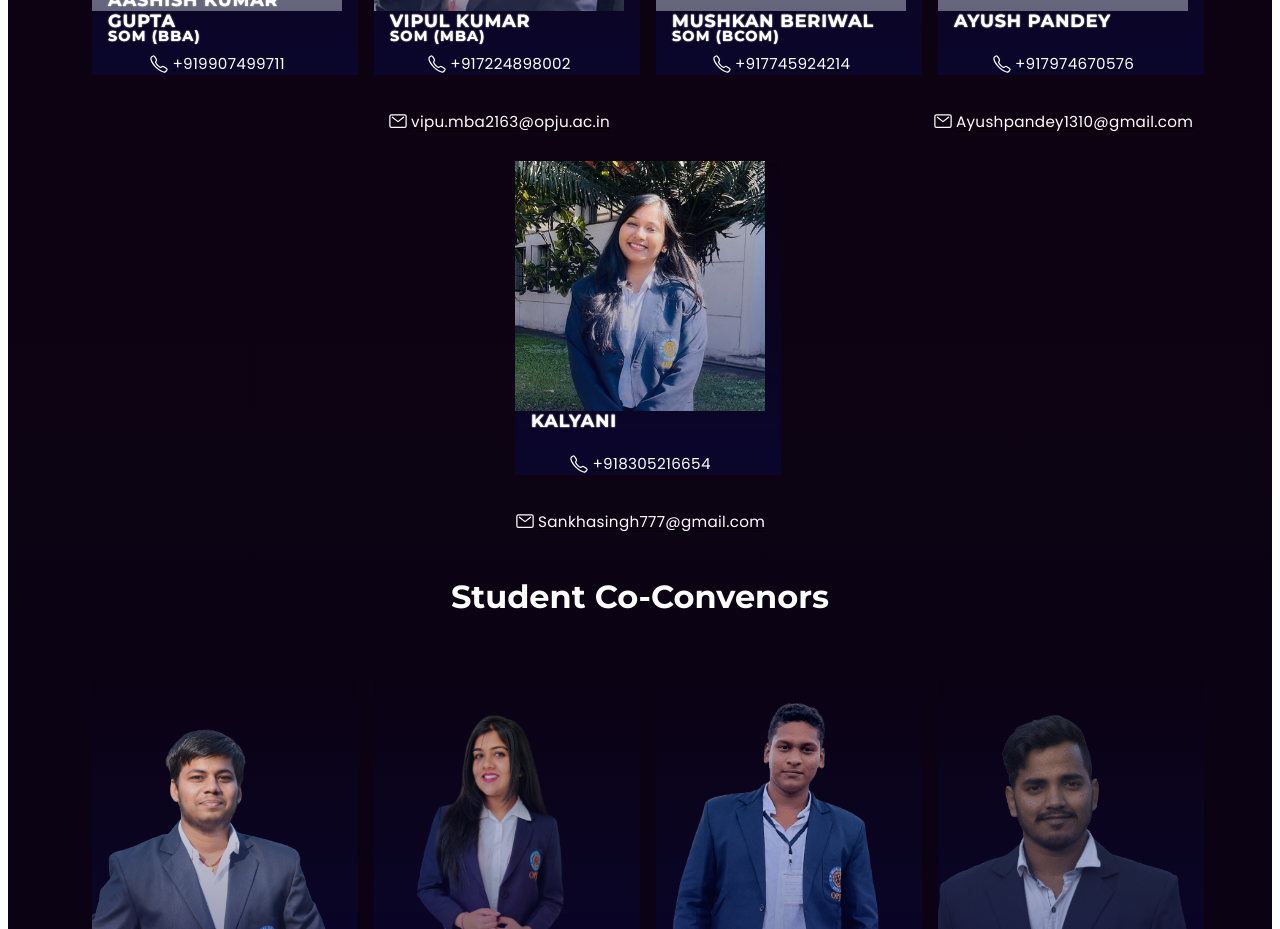
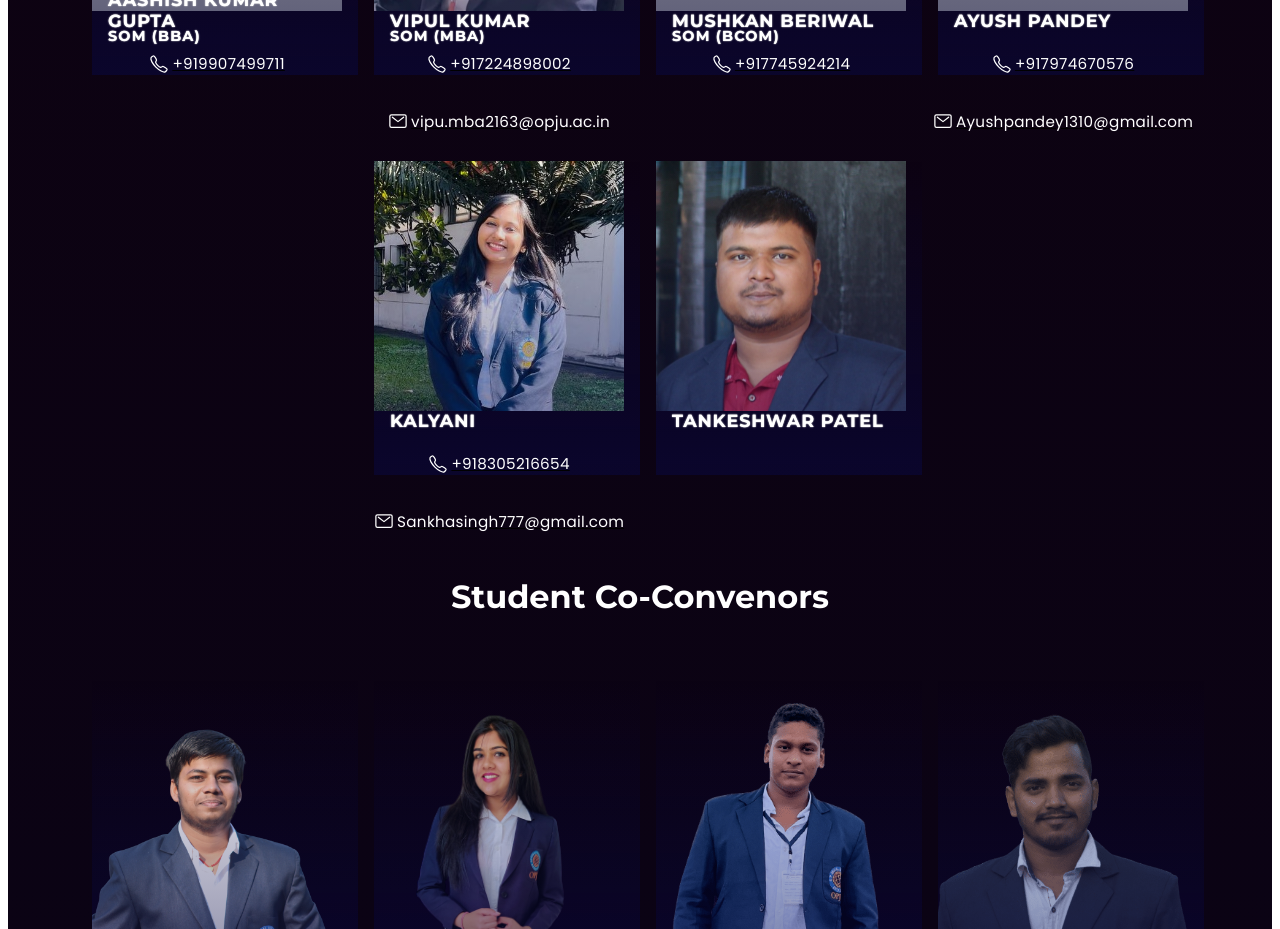
Before and after one commit to subrat611/technorollix23, a Nuxt app: page /team in a window 1280 px wide. Shown: the part 2200-3129 px from the top of the page. Built offline with nearby package versions, Linux system fonts and the light colour scheme; grey boxes are pictures that could not be loaded; a web font is replaced by a local one.

Commit message:
team page update

```diff
--- a/pages/team.vue
+++ b/pages/team.vue
@@ -188,6 +188,10 @@ export default {
               image: 'kalyani.jpg',
               call: '+918305216654',
               mail: 'Sankhasingh777@gmail.com',
+            },
+            {
+              name: 'Tankeshwar Patel',
+              image: 'tankeshwar.jpg',
             },
           ],
         },
```
Also changed, not shown: static/team/tankeshwar.jpg (added).
